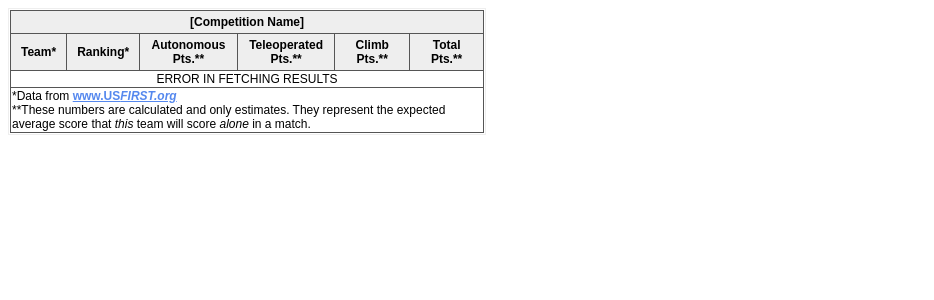
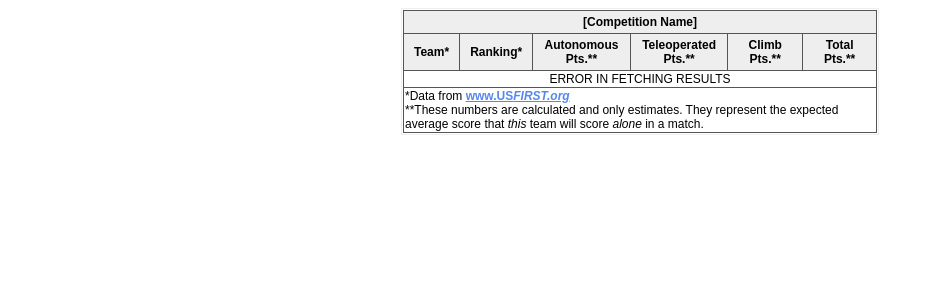
Before and after one commit to benrbray/adambots-automated-scouting-kit, a PHP site: page / in a window 1280 px wide. Shown: the top 300 px of the page, without its empty margins (0-934 px from the left). Run offline with PHP 8.4, Linux system fonts and the light colour scheme; data that the repository does not hold is empty.

Commit message:
centered table

```diff
--- a/web/index.php
+++ b/web/index.php
@@ -1,4 +1,3 @@
-
 <?php
 //(The relevant PHP / HTML code to make this run)
 /*
@@ -24,7 +23,7 @@ exit(file_get_contents("http://www2.usfirst.org/" . $_REQUEST["grab"]));
 <body>
 
 
-<div style="border:1px solid #EEEEEE; width:474px; padding:1px;">
+<div style="border:1px solid #EEEEEE; width:474px; padding:1px; margin-left:auto; margin-right:auto;">
 <table cellspacing="0" id="thetable">
 <thead>
 <tr>
```
